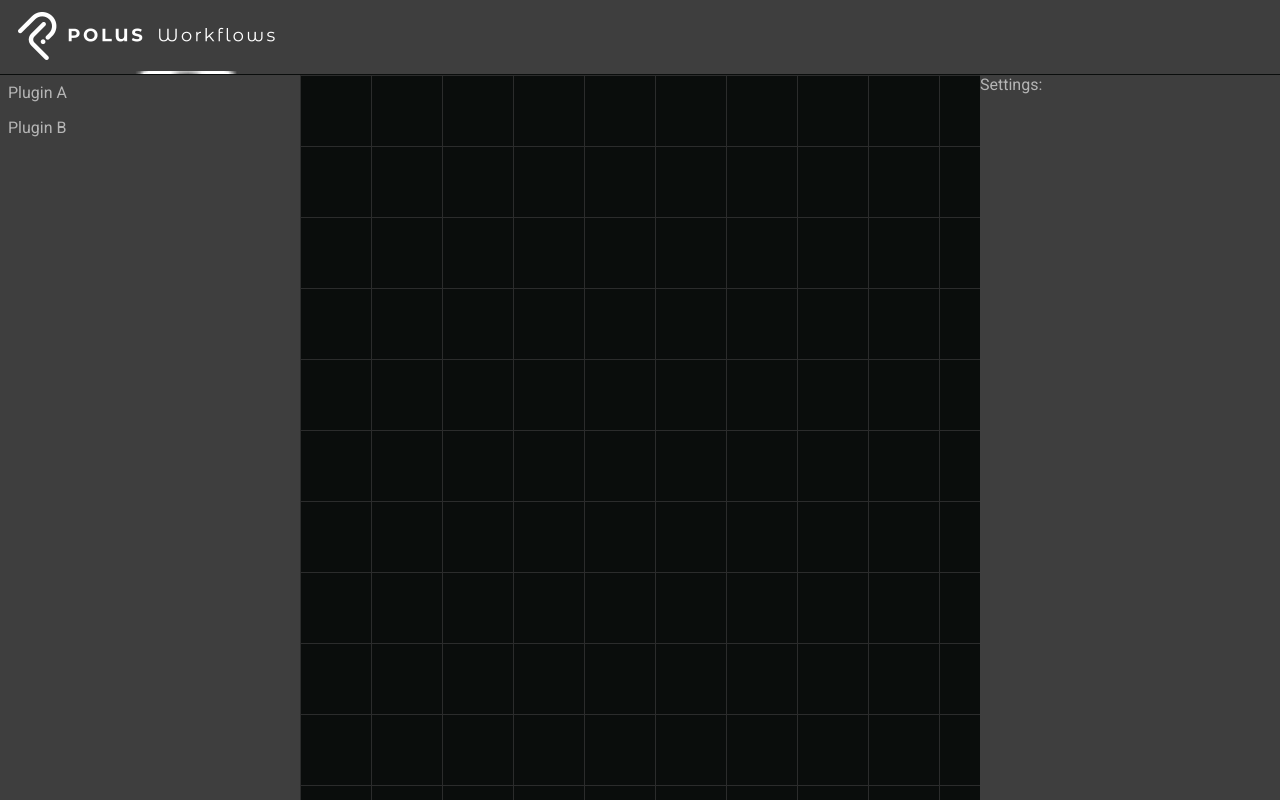
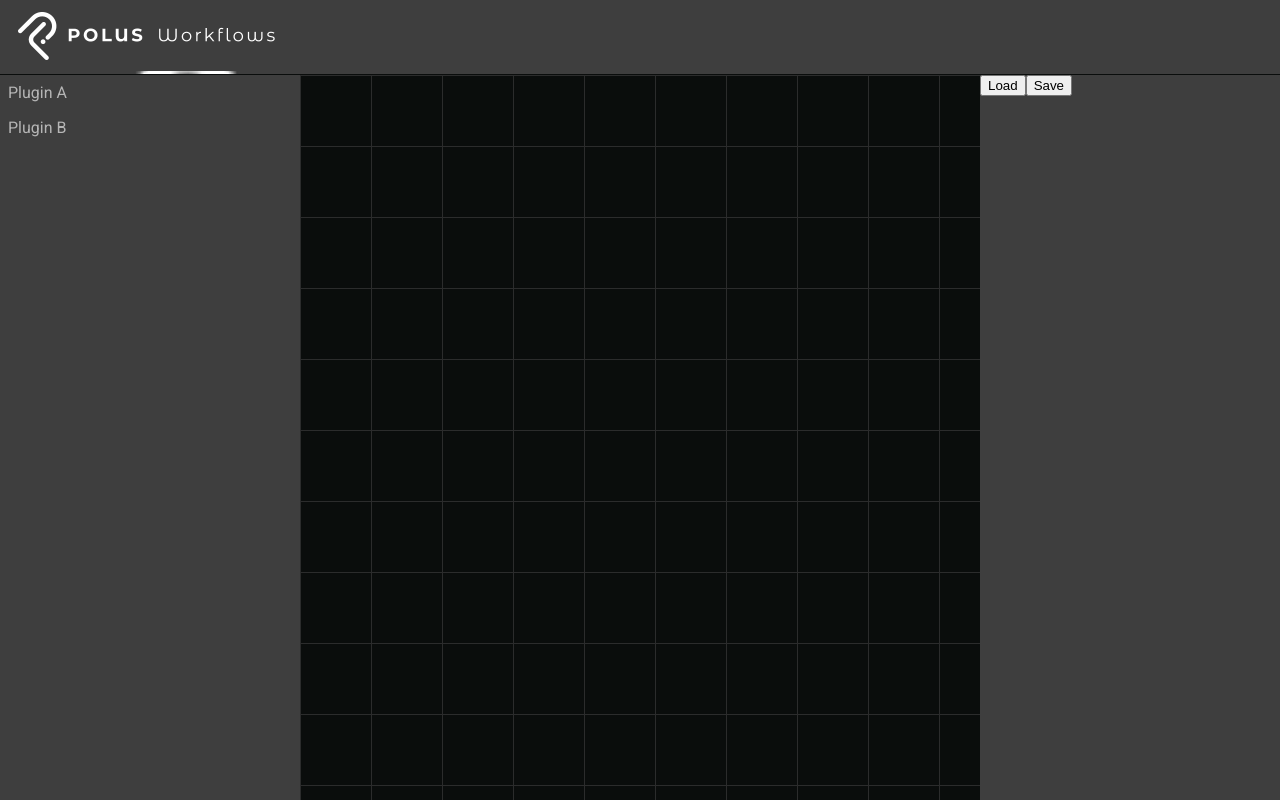
Before and after one commit to mohamedOuladi/workflow, an Angular app: page / in a window 1280 px wide. Built offline with nearby package versions, Linux system fonts and the light colour scheme.

Commit message:
load and save

```diff
--- a/src/app/components/layout/layout.component.html
+++ b/src/app/components/layout/layout.component.html
@@ -10,7 +10,8 @@
             <app-plugin-library></app-plugin-library>
         </nav>
         <aside>
-            Settings:
+           <button (click)="load()">Load</button>
+           <button (click)="save()">Save</button>
         </aside>
     </main>
 </div>
--- a/src/app/components/layout/layout.component.ts
+++ b/src/app/components/layout/layout.component.ts
@@ -1,4 +1,8 @@
 import { Component } from '@angular/core';
+import { filter } from 'rxjs';
+import { loadState } from 'src/app/redux/actions';
+import { Store } from 'src/app/redux/store';
+import { State } from 'src/app/redux/types';
 
 @Component({
   selector: 'app-layout',
@@ -6,4 +10,25 @@ import { Component } from '@angular/core';
   styleUrls: ['./layout.component.scss'],
 })
 export class LayoutComponent {
+  state?: State;
+
+  constructor(private store: Store) {
+    this.store.state$.pipe(filter(x => !!x)).subscribe(state => {
+      this.state = state;
+    })
+    this.load();
+  }
+
+  save() {
+    const state = this.store.state;
+    sessionStorage.setItem('state', JSON.stringify(state));
+  }
+
+  load() {
+    const stateStr = sessionStorage.getItem('state');
+    if (stateStr) {
+      const state = JSON.parse(stateStr);
+      this.store.dispatch(loadState(state));
+    }
+  }
 }
--- a/src/app/components/workbench/workbench.component.ts
+++ b/src/app/components/workbench/workbench.component.ts
@@ -32,7 +32,6 @@ export class WorkbenchComponent {
     this.store.state$.pipe(filter(x => !!x)).subscribe(state => {
       this.state = state;
     })
-    this.load();
   }
 
   dropped(event: DragEvent) {
@@ -160,18 +159,6 @@ export class WorkbenchComponent {
     event.preventDefault();
   }
 
-  save() {
-    const state = this.store.state;
-    sessionStorage.setItem('state', JSON.stringify(state));
-  }
-
-  load() {
-    const stateStr = sessionStorage.getItem('state');
-    if (stateStr) {
-      const state = JSON.parse(stateStr);
-      this.store.dispatch(loadState(state));
-    }
-  }
 }
 
 // TODO: zoom in and out
```
